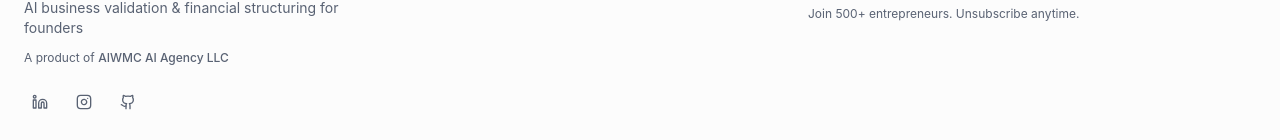
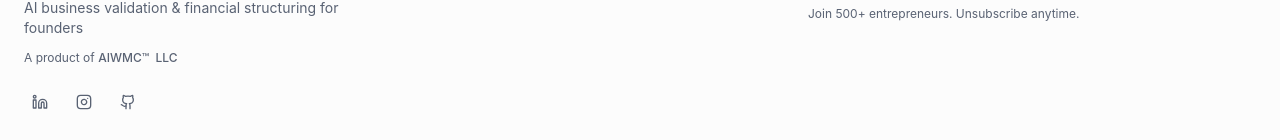
Before and after one commit to AIWMCX/aiwmcquantis, a React (Vite) app: page / in a window 1280 px wide. Shown: the part 10082-10222 px from the top of the page. Built offline with nearby package versions, Linux system fonts and the light colour scheme; no server answers; the database is empty.

Commit message:
Visual edit in Lovable
Edited UI in Lovable

```diff
--- a/src/components/layout/Footer.tsx
+++ b/src/components/layout/Footer.tsx
@@ -25,7 +25,7 @@ export function Footer() {
                 AI business validation & financial structuring for founders
               </p>
               <p className="text-xs text-muted-foreground">
-                A product of <span className="font-medium">AIWMC AI Agency LLC</span>
+                A product of <span className="font-medium">AIWMC™  LLC</span>
               </p>
 
               {/* Social Links */}
```
